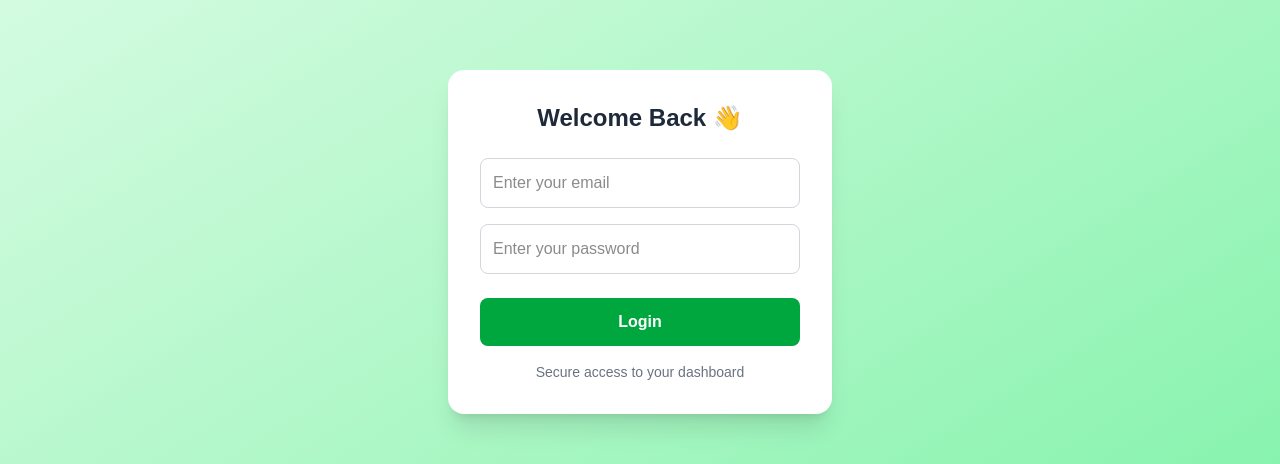
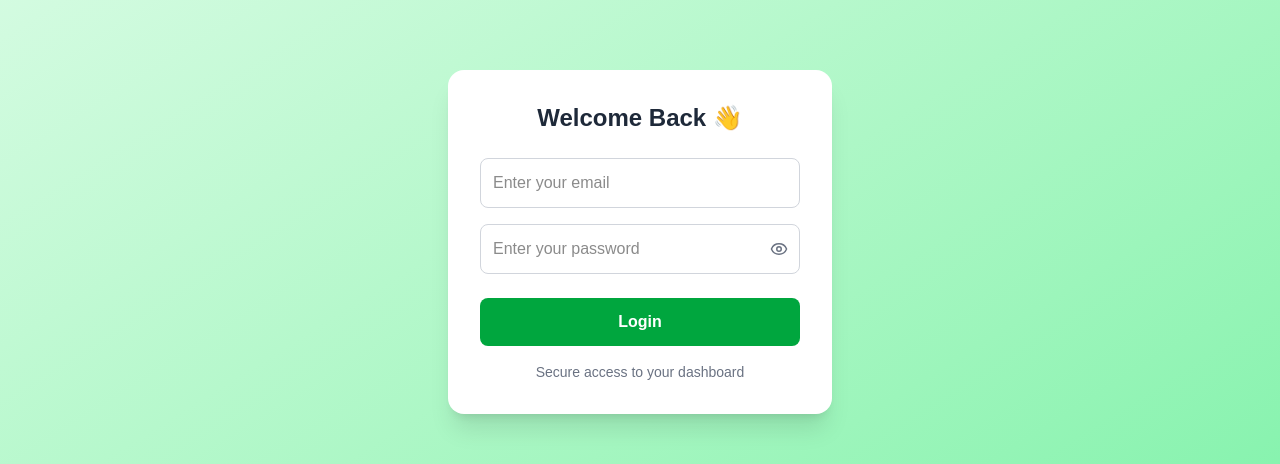
Before and after one commit to rillygulma/Shop-Manager, a Next.js app: page /login in a window 1280 px wide. Shown: the part 158-622 px from the top of the page. Built offline with nearby package versions, Linux system fonts and the light colour scheme.

Commit message:
Added react-hot-toast to login and sales + improved UX

```diff
--- a/app/layout.tsx
+++ b/app/layout.tsx
@@ -1,5 +1,6 @@
 import type { Metadata } from "next";
 import { Inter } from "next/font/google";
+import { Toaster } from "react-hot-toast"; // ✅ ADD THIS
 import "./globals.css";
 
 const inter = Inter({
@@ -21,6 +22,18 @@ export default function RootLayout({
     <html lang="en" className={`${inter.variable} h-full antialiased`}>
       <body className="min-h-full flex flex-col">
         {children}
+
+        {/* ✅ GLOBAL TOASTER */}
+        <Toaster
+          position="top-center"
+          toastOptions={{
+            style: {
+              borderRadius: "10px",
+              background: "#333",
+              color: "#fff",
+            },
+          }}
+        />
       </body>
     </html>
   );
--- a/app/login/page.tsx
+++ b/app/login/page.tsx
@@ -1,10 +1,13 @@
 "use client";
 import { useState } from "react";
 import { useRouter } from "next/navigation";
+import { Eye, EyeOff } from "lucide-react";
+import toast from "react-hot-toast"; // ✅ NEW
 
 export default function Login() {
   const [email, setEmail] = useState("");
   const [password, setPassword] = useState("");
+  const [showPassword, setShowPassword] = useState(false);
   const [loading, setLoading] = useState(false);
   const [error, setError] = useState("");
   const router = useRouter();
@@ -19,16 +22,21 @@ export default function Login() {
         body: JSON.stringify({ email, password }),
       });
 
-if (res.ok) {
       const data = await res.json();
 
-  // 🔥 give browser time to store cookie
+      if (res.ok) {
+        toast.success("Login successful 🎉"); // ✅ SUCCESS TOAST
+
         setTimeout(() => {
           window.location.href =
             data.role === "admin" ? "/admin" : "/sales";
-  }, 200);
+        }, 500);
+      } else {
+        toast.error(data.error || "Invalid login"); // ❌ ERROR TOAST
+        setError(data.error || "Invalid login");
       }
     } catch (err: unknown) {
+      toast.error("Something went wrong");
       setError(err instanceof Error ? err.message : "An error occurred");
     } finally {
       setLoading(false);
@@ -38,17 +46,49 @@ if (res.ok) {
   return (
     <div className="flex h-screen items-center justify-center bg-gradient-to-br from-green-100 to-green-300">
       <div className="w-full max-w-sm bg-white p-8 rounded-2xl shadow-xl">
-        <h1 className="text-2xl font-bold text-center text-gray-800 mb-6">Welcome Back 👋</h1>
-        {error && <p className="text-red-500 text-sm mb-4 text-center">{error}</p>}
-        <input type="email" placeholder="Enter your email" onChange={(e) => setEmail(e.target.value)}
-          className="border border-gray-300 focus:border-green-500 focus:ring-2 focus:ring-green-200 p-3 w-full mb-4 rounded-lg outline-none transition" />
-        <input type="password" placeholder="Enter your password" onChange={(e) => setPassword(e.target.value)}
-          className="border border-gray-300 focus:border-green-500 focus:ring-2 focus:ring-green-200 p-3 w-full mb-6 rounded-lg outline-none transition" />
-        <button onClick={login} disabled={loading}
-          className="bg-green-600 hover:bg-green-700 transition text-white w-full p-3 rounded-lg font-semibold disabled:opacity-50">
+        <h1 className="text-2xl font-bold text-center text-gray-800 mb-6">
+          Welcome Back 👋
+        </h1>
+
+        {error && (
+          <p className="text-red-500 text-sm mb-4 text-center">{error}</p>
+        )}
+
+        <input
+          type="email"
+          placeholder="Enter your email"
+          onChange={(e) => setEmail(e.target.value)}
+          className="border border-gray-300 focus:border-green-500 focus:ring-2 focus:ring-green-200 p-3 w-full mb-4 rounded-lg outline-none transition"
+        />
+
+        <div className="relative mb-6">
+          <input
+            type={showPassword ? "text" : "password"}
+            placeholder="Enter your password"
+            onChange={(e) => setPassword(e.target.value)}
+            className="border border-gray-300 focus:border-green-500 focus:ring-2 focus:ring-green-200 p-3 w-full rounded-lg outline-none transition pr-10"
+          />
+
+          <button
+            type="button"
+            onClick={() => setShowPassword(!showPassword)}
+            className="absolute right-3 top-1/2 -translate-y-1/2 text-gray-500"
+          >
+            {showPassword ? <EyeOff size={18} /> : <Eye size={18} />}
+          </button>
+        </div>
+
+        <button
+          onClick={login}
+          disabled={loading}
+          className="bg-green-600 hover:bg-green-700 transition text-white w-full p-3 rounded-lg font-semibold disabled:opacity-50"
+        >
           {loading ? "Logging in..." : "Login"}
         </button>
-        <p className="text-sm text-gray-500 text-center mt-4">Secure access to your dashboard</p>
+
+        <p className="text-sm text-gray-500 text-center mt-4">
+          Secure access to your dashboard
+        </p>
       </div>
     </div>
   );
--- a/app/sales/add/page.tsx
+++ b/app/sales/add/page.tsx
@@ -3,28 +3,28 @@
 import { useState } from "react";
 import { useRouter } from "next/navigation";
 import { Save } from "lucide-react";
+import toast from "react-hot-toast"; // ✅ ADD
 
 export default function AddSales() {
   const router = useRouter();
 
-  // 🖥️ Computer services
   const [typing, setTyping] = useState(0);
   const [printing, setPrinting] = useState(0);
   const [browsing, setBrowsing] = useState(0);
 
-  // 💳 POS
   const [posCharges, setPosCharges] = useState(0);
 
-  // 🥤 Drinks
   const [coke, setCoke] = useState(0);
   const [water, setWater] = useState(0);
 
-  // 🧮 Calculate total live
   const total =
     typing + printing + browsing + posCharges + coke + water;
 
   const save = async () => {
-    await fetch("/api/sales", {
+    const loadingToast = toast.loading("Saving sales..."); // ⏳
+
+    try {
+      const res = await fetch("/api/sales", {
         method: "POST",
         body: JSON.stringify({
           computer: { typing, printing, browsing, other: 0 },
@@ -34,21 +34,26 @@ export default function AddSales() {
         }),
       });
 
-    alert("Sales recorded ✅");
+      if (!res.ok) throw new Error("Failed to save");
+
+      toast.success("Sales recorded ✅", { id: loadingToast }); // ✅ replaces loading
+
+      setTimeout(() => {
         router.push("/sales");
+      }, 500);
+    } catch (err) {
+      toast.error("Failed to save sales ❌", { id: loadingToast }); // ❌ replaces loading
+    }
   };
 
   return (
     <div className="min-h-screen bg-gray-100 p-5">
-      {/* 🔝 Header */}
       <h1 className="text-2xl font-bold text-gray-800 mb-6">
         Record Sales
       </h1>
 
-      {/* 🧾 FORM */}
       <div className="grid md:grid-cols-3 gap-5">
 
-        {/* 🖥️ Computer Services */}
         <div className="bg-white p-4 rounded-xl shadow">
           <h2 className="font-semibold mb-3 text-gray-700">
             🖥️ Computer Services
@@ -59,7 +64,6 @@ export default function AddSales() {
           <Input label="Browsing" value={browsing} setValue={setBrowsing} />
         </div>
 
-        {/* 💳 POS */}
         <div className="bg-white p-4 rounded-xl shadow">
           <h2 className="font-semibold mb-3 text-gray-700">
             💳 POS
@@ -68,7 +72,6 @@ export default function AddSales() {
           <Input label="POS Charges" value={posCharges} setValue={setPosCharges} />
         </div>
 
-        {/* 🥤 Drinks */}
         <div className="bg-white p-4 rounded-xl shadow">
           <h2 className="font-semibold mb-3 text-gray-700">
             🥤 Drinks
@@ -79,7 +82,6 @@ export default function AddSales() {
         </div>
       </div>
 
-      {/* 💰 TOTAL + ACTION */}
       <div className="mt-6 bg-white p-5 rounded-xl shadow flex flex-col md:flex-row justify-between items-center">
         <h2 className="text-xl font-bold text-green-600">
           Total: ₦{total}
@@ -97,7 +99,6 @@ export default function AddSales() {
   );
 }
 
-/* 🔹 Reusable Input Component */
 function Input({
   label,
   value,
--- a/package.json
+++ b/package.json
@@ -17,7 +17,8 @@
     "mongoose": "^9.4.1",
     "next": "14.2.5",
     "react": "18.2.0",
-    "react-dom": "18.2.0"
+    "react-dom": "18.2.0",
+    "react-hot-toast": "^2.6.0"
   },
   "devDependencies": {
     "@tailwindcss/postcss": "^4",
```
Also changed, not shown: 1 other file (tests, documents, lock files or other folders). Lines whose indentation alone changed are shown as unchanged.
